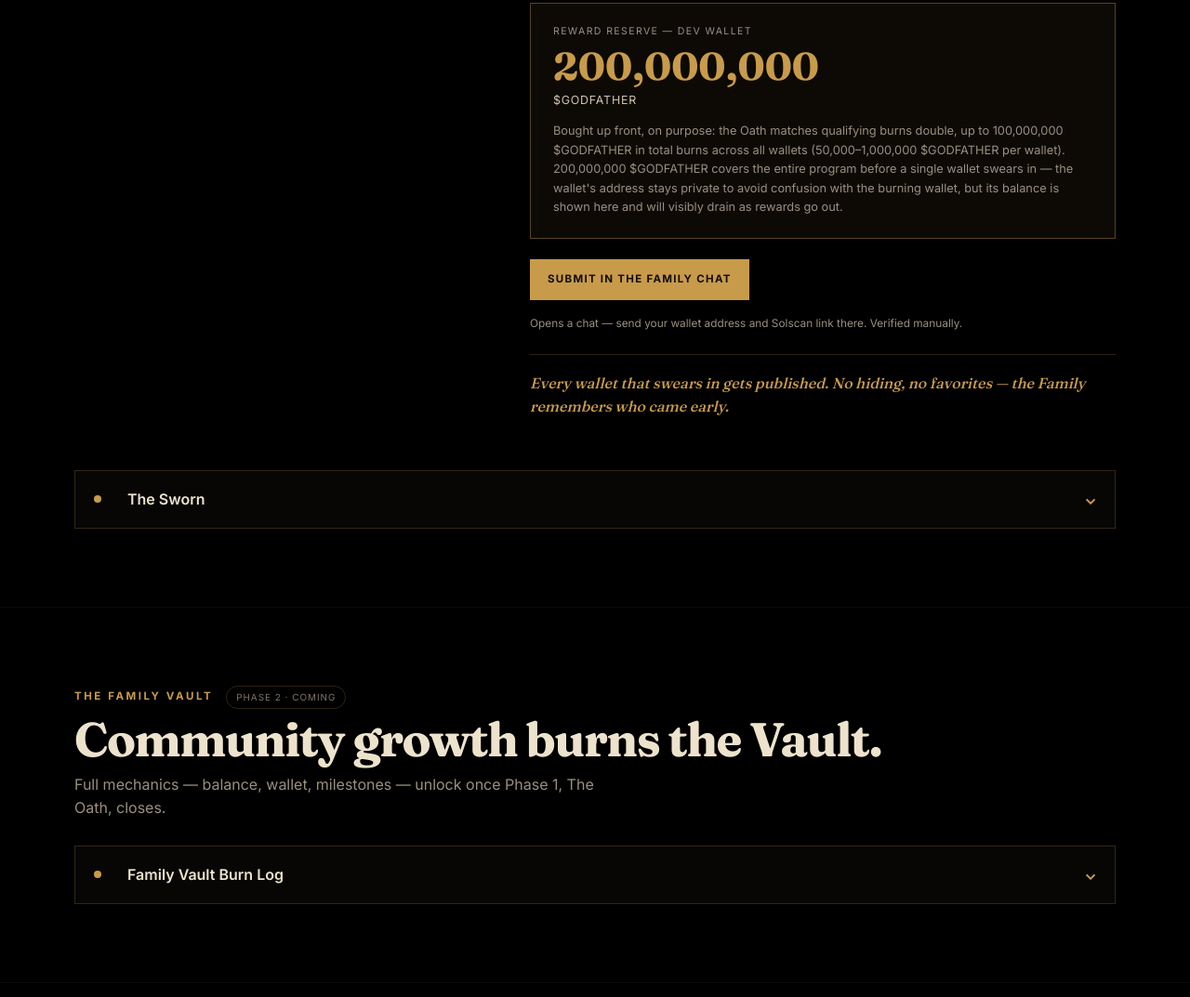
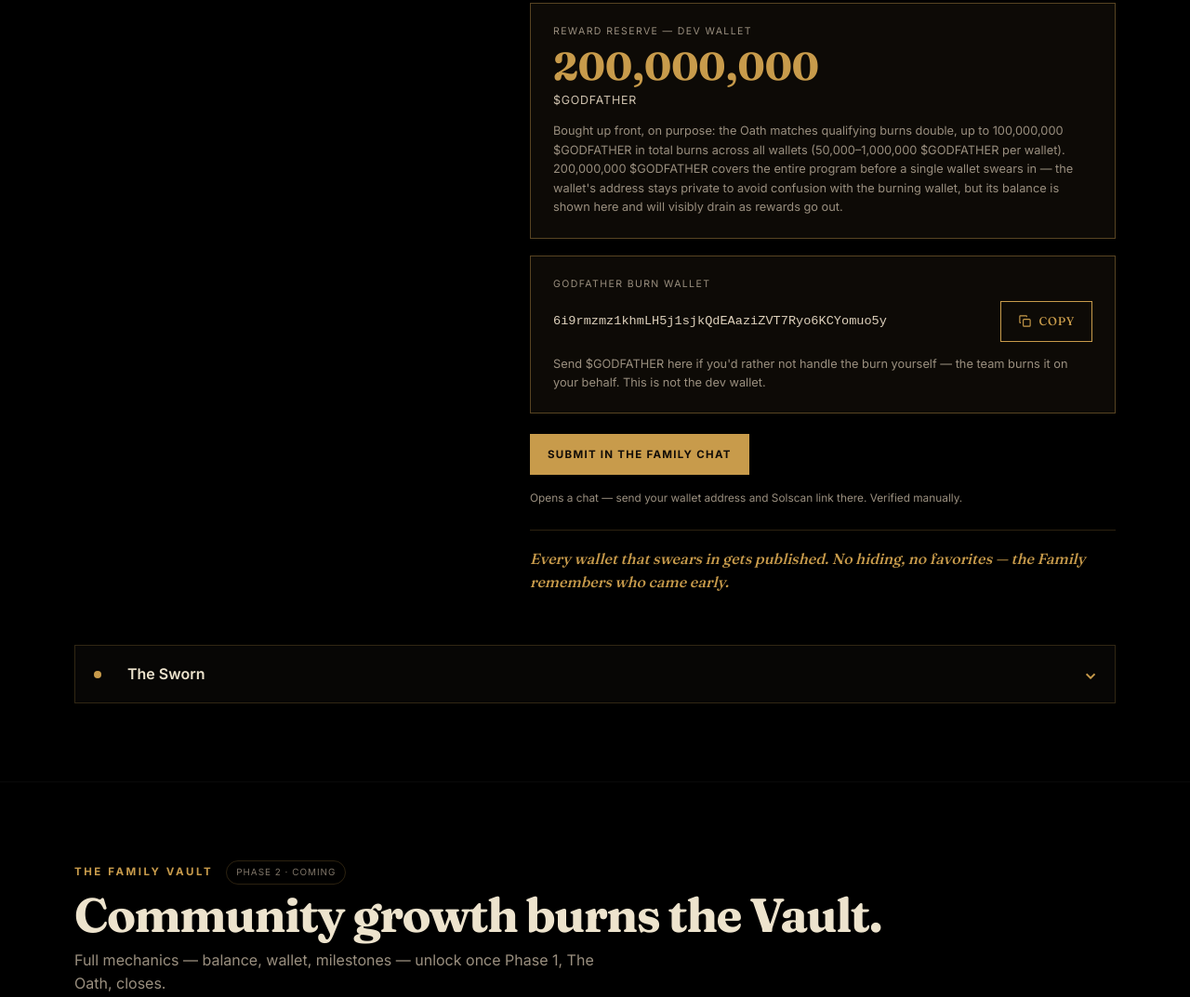
Before and after one commit to Oaktoucher40/godfather, a plain HTML site: page index.html in a window 1280 px wide. Shown: the part 3574-4647 px from the top of the page at 93% size. Drawn offline with Linux system fonts and the light colour scheme.

Commit message:
Add files via upload

```diff
--- a/index.html
+++ b/index.html
@@ -161,6 +161,18 @@
         <p class="reserve-note">Bought up front, on purpose: the Oath matches qualifying burns double, up to 100,000,000 $GODFATHER in total burns across all wallets (50,000–1,000,000 $GODFATHER per wallet). 200,000,000 $GODFATHER covers the entire program before a single wallet swears in — the wallet's address stays private to avoid confusion with the burning wallet, but its balance is shown here and will visibly drain as rewards go out.</p>
       </div>
 
+      <div class="burnwallet-card">
+        <span class="reserve-label">Godfather Burn Wallet</span>
+        <div class="burnwallet-row">
+          <code id="vaultWallet">6i9rmzmz1khmLH5j1sjkQdEAaziZVT7Ryo6KCYomuo5y</code>
+          <button class="copybtn top-copy" type="button" data-copy="vaultWallet">
+            <svg viewBox="0 0 24 24" fill="none" stroke="currentColor" stroke-width="1.8"><rect x="9" y="9" width="12" height="12" rx="1.5"/><path d="M5 15H4a1 1 0 0 1-1-1V4a1 1 0 0 1 1-1h10a1 1 0 0 1 1 1v1"/></svg>
+            <span>Copy</span>
+          </button>
+        </div>
+        <p class="reserve-note">Send $GODFATHER here if you'd rather not handle the burn yourself — the team burns it on your behalf. This is not the dev wallet.</p>
+      </div>
+
       <div class="oath-cta">
         <a id="oathSubmit" class="btn primary" href="#" target="_blank">Submit in the Family Chat</a>
         <span class="oath-cta-note">Opens a chat — send your wallet address and Solscan link there. Verified manually.</span>
--- a/styles.css
+++ b/styles.css
@@ -499,6 +499,30 @@ footer{padding:38px 0 48px;border-top:1px solid rgba(255,255,255,.05)}
   font-size:.8rem;
   line-height:1.6;
 }
+.burnwallet-card{
+  margin-top:18px;
+  padding:22px 24px;
+  border:1px solid rgba(200,155,75,.4);
+  background:#0d0a06;
+}
+.burnwallet-row{
+  display:flex;
+  align-items:center;
+  gap:14px;
+  flex-wrap:wrap;
+  margin-top:10px;
+}
+.burnwallet-row code{
+  color:#ded1bc;
+  font-size:.85rem;
+  word-break:break-all;
+  flex:1;
+  min-width:220px;
+}
+@media(max-width:500px){
+  .burnwallet-row{flex-direction:column;align-items:stretch;}
+  .burnwallet-row .top-copy{width:100%;justify-content:center;}
+}
 .oath-cta{
   margin-top:22px;
   display:flex;
```
Also changed, not shown: 1 other file.
